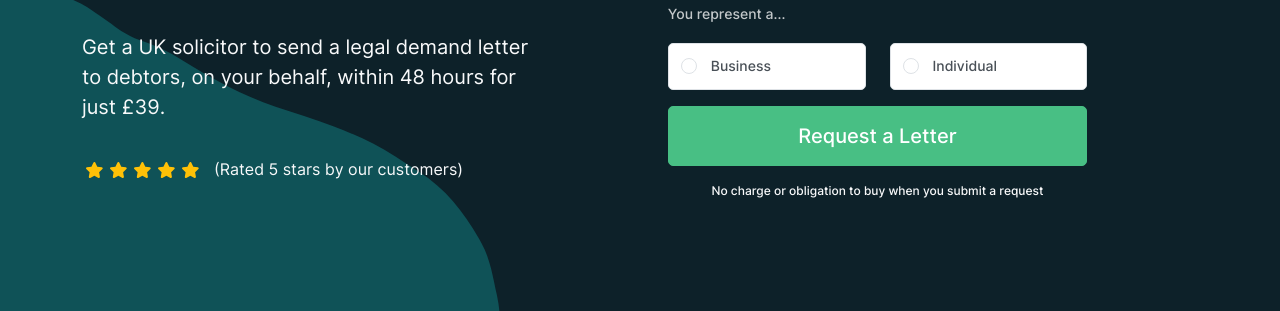
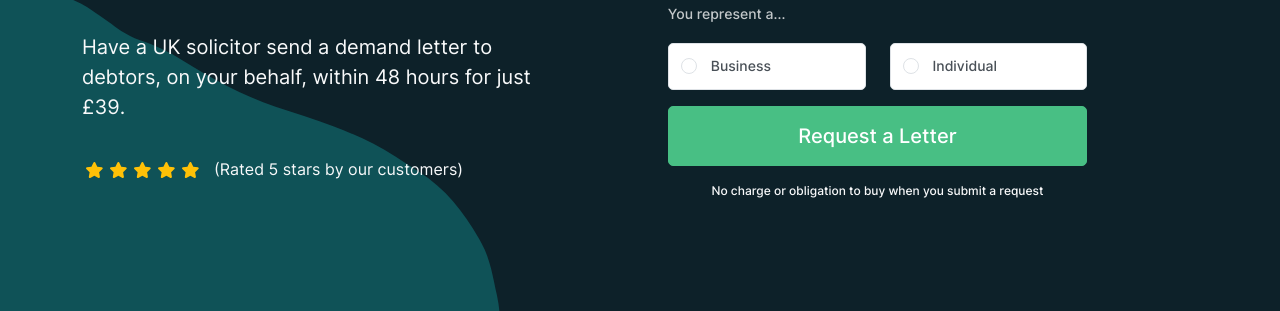
Before and after one commit to dazlester/dash-legal, a plain HTML site: page index.html in a window 1280 px wide. Shown: the part 439-750 px from the top of the page. Drawn offline with Linux system fonts and the light colour scheme; a script that the page names is missing; a web font is replaced by a local one.

Commit message:
copt tweak

```diff
--- a/index.html
+++ b/index.html
@@ -372,7 +372,7 @@
           <div class="col-xl-5 col-lg-6 col-md-7 text-center text-lg-left mb-5 mb-lg-0">
             <h1 class="display-3">Hassle Free On-Demand Legal Letters</h1>
             <div class="my-4">
-              <p class="lead">Get a UK solicitor to send a legal demand letter to debtors, on your behalf, within 48 hours for just £39.</p>
+              <p class="lead">Have a UK solicitor send a demand letter to debtors, on your behalf, within 48 hours for just £39.</p>
             </div>
             <div class="d-flex justify-content-center justify-content-lg-start">
               <div class="d-flex mr-2">
```
